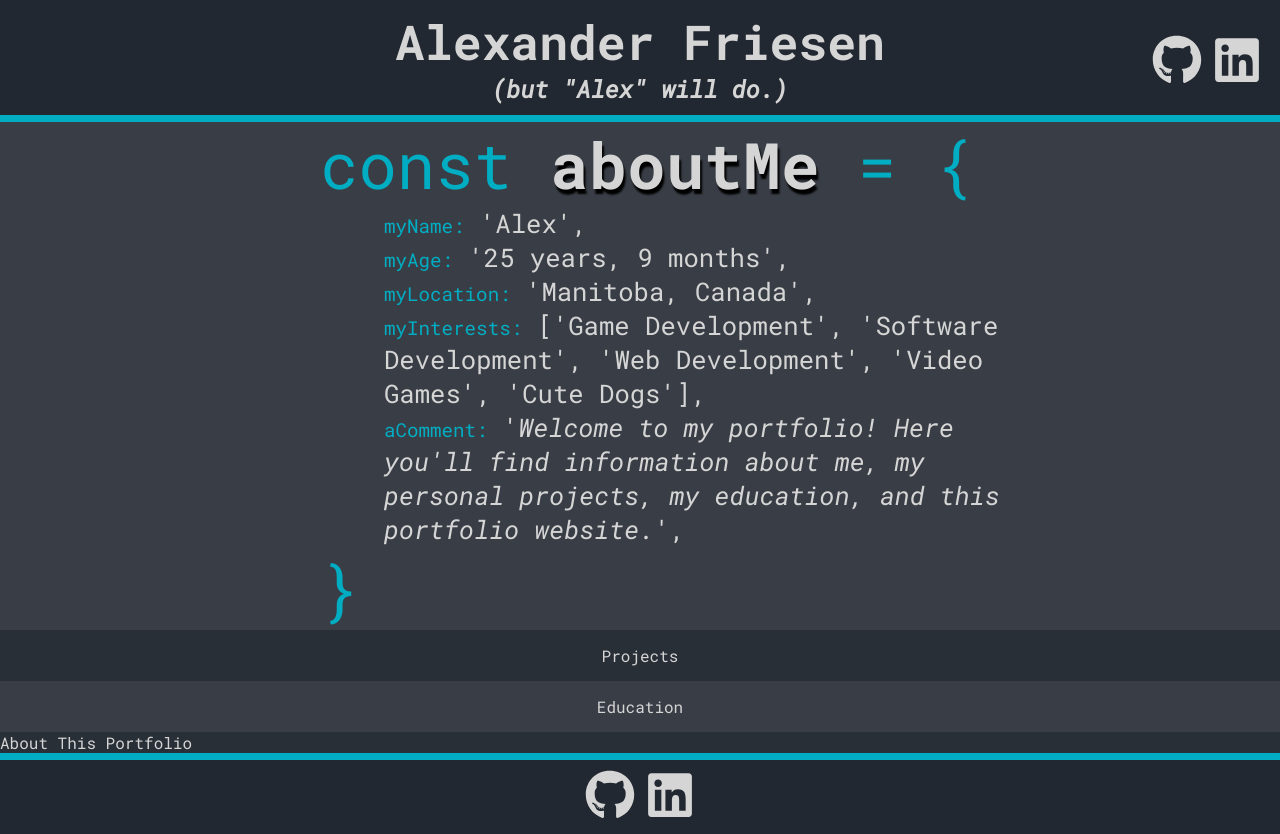
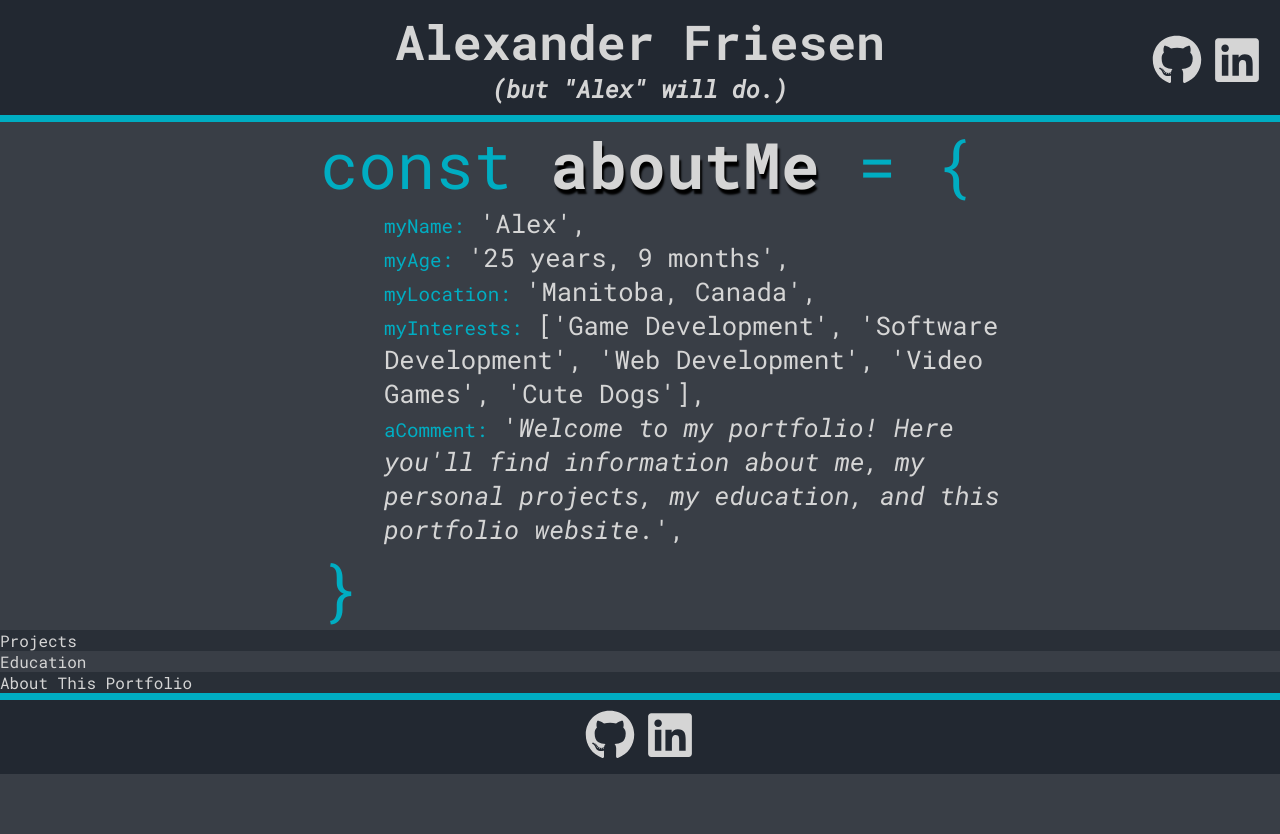
Before and after one commit to TritoLL/react-portfolio, a React (Create React App) app: page / in a window 1280 px wide. After the commit the page ends 800 px from the top, so only its background shows below. Built offline with nearby package versions, Linux system fonts and the light colour scheme.

Commit message:
delete centered class
using h1 text-align instead

```diff
--- a/src/components/Education.js
+++ b/src/components/Education.js
@@ -1,7 +1,7 @@
 import React from "react";
 
 const Education = () => {
-    return <section className="centered">Education</section>;
+    return <section>Education</section>;
 };
 
 export default Education;
--- a/src/components/Projects.js
+++ b/src/components/Projects.js
@@ -1,7 +1,7 @@
 import React from "react";
 
 const Projects = () => {
-    return <section className="centered">Projects</section>;
+    return <section>Projects</section>;
 };
 
 export default Projects;
--- a/src/styles/GlobalStyle.js
+++ b/src/styles/GlobalStyle.js
@@ -54,14 +54,6 @@ export const GlobalStyle = createGlobalStyle`
         justify-content: center;
     }
 
-    .centered {
-        display: flex;
-        margin: 0 auto;
-        justify-content: center;
-        align-content: center;
-        padding: 15px 0;
-    }
-
     @media (min-width: 768px) {
         header .icon-links {
             position: absolute;
```
